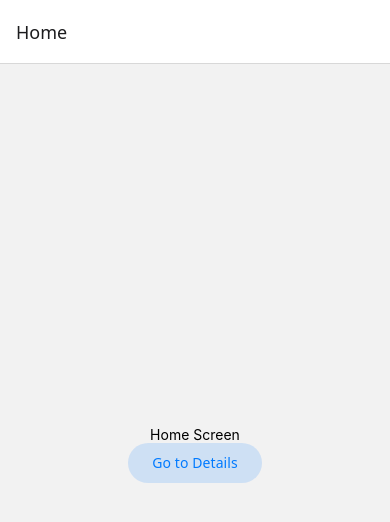
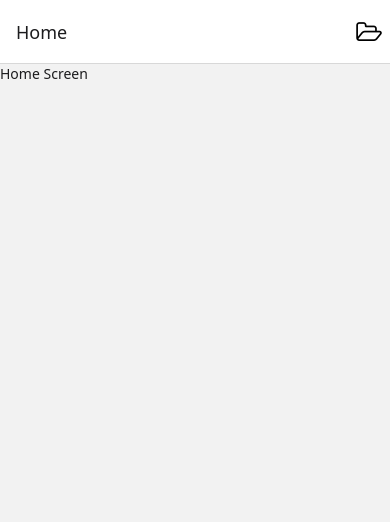
Before and after one commit to Xebec19/silver-dollop, a React Native app: screen /Home in a window 390 px wide. Shown: the top 522 px of the page. Built offline with nearby package versions, Linux system fonts and the light colour scheme.

Commit message:
feat: home screen

```diff
--- a/App.tsx
+++ b/App.tsx
@@ -1,46 +1,42 @@
 import * as React from 'react';
-import {View, Text} from 'react-native';
 import {
   NavigationContainer,
   NavigationProp,
   useNavigation,
 } from '@react-navigation/native';
 import {createNativeStackNavigator} from '@react-navigation/native-stack';
-import {Button} from '@react-navigation/elements';
+import HomeScreen from './screens/Home.screen';
+import FilesScreen from './screens/Files.screen';
+import {HeaderButton} from '@react-navigation/elements';
+import Icon from 'react-native-vector-icons/FontAwesome';
+import {TouchableOpacity} from 'react-native';
 
-type NavigationParamsList = {
+export type NavigationParamsList = {
   Home: undefined;
-  Details: undefined;
+  Files: undefined;
 };
-
-function HomeScreen() {
-  const navigation = useNavigation<NavigationProp<NavigationParamsList>>();
-
-  return (
-    <View style={{flex: 1, alignItems: 'center', justifyContent: 'center'}}>
-      <Text>Home Screen</Text>
-      <Button onPress={() => navigation.navigate('Details')}>
-        Go to Details
-      </Button>
-    </View>
-  );
-}
-
-function DetailsScreen() {
-  return (
-    <View style={{flex: 1, alignItems: 'center', justifyContent: 'center'}}>
-      <Text>Details Screen</Text>
-    </View>
-  );
-}
 
 const Stack = createNativeStackNavigator<NavigationParamsList>();
 
 function RootStack() {
+  const navigation = useNavigation<NavigationProp<NavigationParamsList>>();
+
   return (
     <Stack.Navigator initialRouteName="Home">
-      <Stack.Screen name="Home" component={HomeScreen} />
-      <Stack.Screen name="Details" component={DetailsScreen} />
+      <Stack.Screen
+        name="Home"
+        component={HomeScreen}
+        options={{
+          headerRight: () => (
+            <TouchableOpacity>
+              <HeaderButton onPress={() => navigation.navigate('Files')}>
+                <Icon name="folder-open-o" size={24} />
+              </HeaderButton>
+            </TouchableOpacity>
+          ),
+        }}
+      />
+      <Stack.Screen name="Files" component={FilesScreen} />
     </Stack.Navigator>
   );
 }
--- /dev/null
+++ b/components/ui/Container.tsx
@@ -0,0 +1,15 @@
+import styled from 'styled-components';
+import {SafeAreaView, StatusBar} from 'react-native';
+
+const Container = styled(SafeAreaView)`
+  flex: 1;
+  justify-content: center;
+  align-items: center;
+  background-color: #f5f5f5;
+  text-align: center;
+  margin-top: ${StatusBar.currentHeight
+    ? StatusBar.currentHeight + 'px'
+    : '0px'};
+`;
+
+export default Container;
--- a/package.json
+++ b/package.json
@@ -16,7 +16,9 @@
     "react": "18.3.1",
     "react-native": "0.76.2",
     "react-native-safe-area-context": "^4.14.0",
-    "react-native-screens": "^4.3.0"
+    "react-native-screens": "^4.3.0",
+    "react-native-vector-icons": "^10.2.0",
+    "styled-components": "^6.1.13"
   },
   "devDependencies": {
     "@babel/core": "^7.25.2",
@@ -30,7 +32,9 @@
     "@react-native/metro-config": "0.76.2",
     "@react-native/typescript-config": "0.76.2",
     "@types/react": "^18.2.6",
+    "@types/react-native-vector-icons": "^6.4.18",
     "@types/react-test-renderer": "^18.0.0",
+    "@types/styled-components-react-native": "^5.2.5",
     "babel-jest": "^29.6.3",
     "eslint": "^8.19.0",
     "jest": "^29.6.3",
--- /dev/null
+++ b/screens/Files.screen.tsx
@@ -0,0 +1,11 @@
+import React from 'react';
+import {Text} from 'react-native';
+import Container from '../components/ui/Container';
+
+export default function FilesScreen() {
+  return (
+    <Container>
+      <Text>Files</Text>
+    </Container>
+  );
+}
--- /dev/null
+++ b/screens/Home.screen.tsx
@@ -0,0 +1,16 @@
+import React from 'react';
+import Container from '../components/ui/Container';
+import {Text} from '@react-navigation/elements';
+
+function HomeScreen() {
+  return (
+    <Container>
+      <Text>Home Screen</Text>
+      {/* <Button onPress={() => navigation.navigate('Files')}>
+        Go to Details
+      </Button> */}
+    </Container>
+  );
+}
+
+export default HomeScreen;
```
Also changed, not shown: 2 other files (tests, documents, lock files or other folders).
